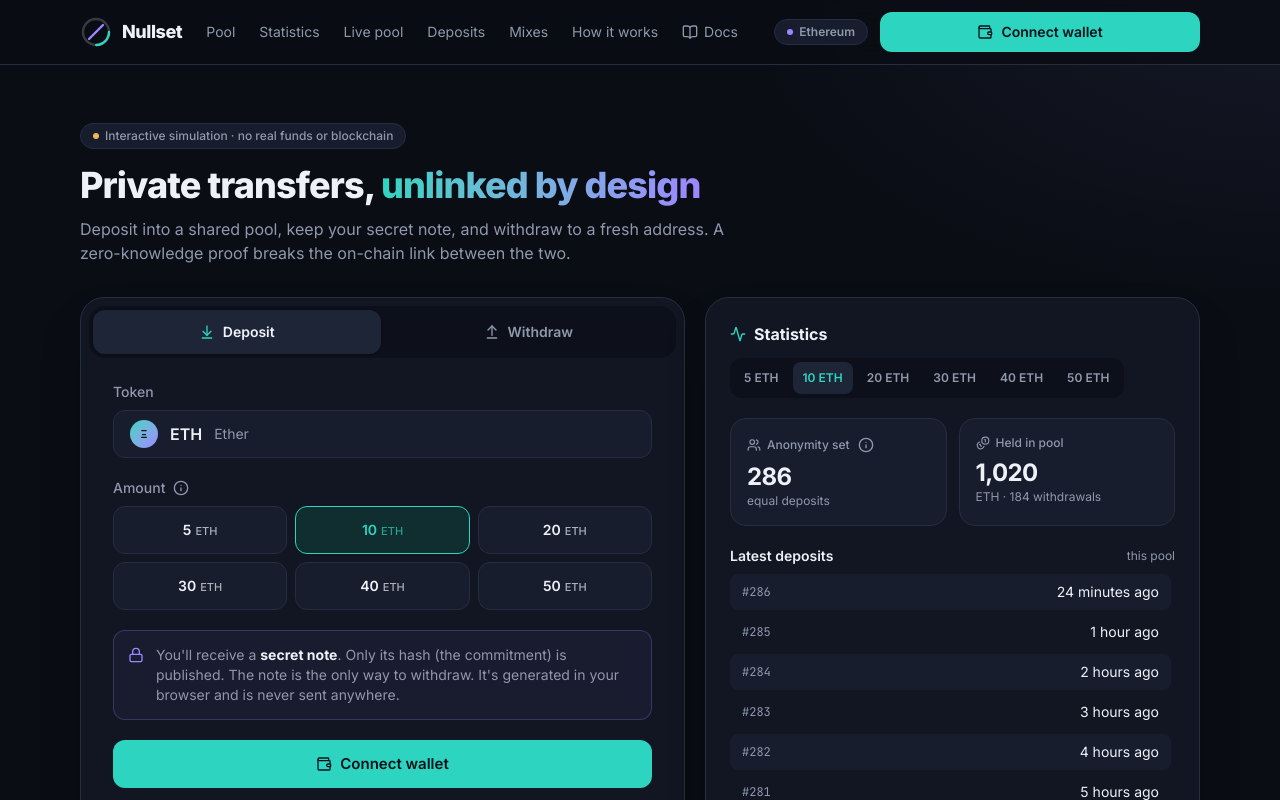
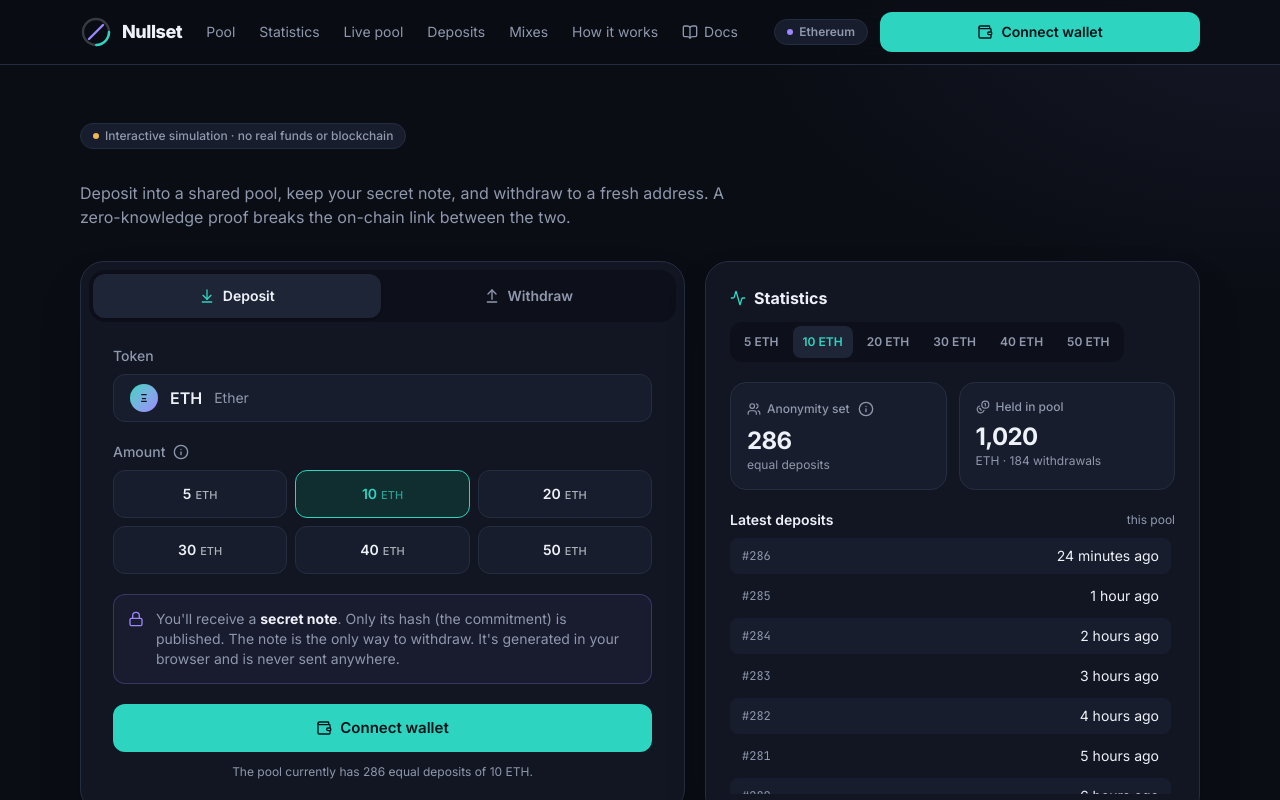
Before and after one commit to Tigo-cmd/nullset-new, a Next.js app: page / in a window 1280 px wide. Shown: the top 800 px of the page. Built offline with nearby package versions, Linux system fonts and the light colour scheme.

Commit message:
Remove the hero headline, keep the simulation notice and description
Co-Authored-By: Claude Opus 4.8 <noreply@anthropic.com>
Claude-Session: https://claude.ai/code/session_01Yb6CnuYFwTCQgr3J1vJfoc

```diff
--- a/components/nullset/MixerApp.tsx
+++ b/components/nullset/MixerApp.tsx
@@ -165,10 +165,7 @@ export function MixerApp() {
             <span className="size-1.5 rounded-full bg-ns-warn" aria-hidden />
             Interactive simulation · no real funds or blockchain
           </p>
-          <h1 className="max-w-2xl text-3xl font-extrabold tracking-tight sm:text-4xl">
-            Private transfers, <span className="bg-gradient-to-r from-ns-teal to-ns-violet bg-clip-text text-transparent">unlinked by design</span>
-          </h1>
-          <p className="mt-3 max-w-2xl text-ns-muted">
+          <p className="mt-4 max-w-2xl text-ns-muted">
             Deposit into a shared pool, keep your secret note, and withdraw to a fresh address. A zero-knowledge proof
             breaks the on-chain link between the two.
           </p>
```
